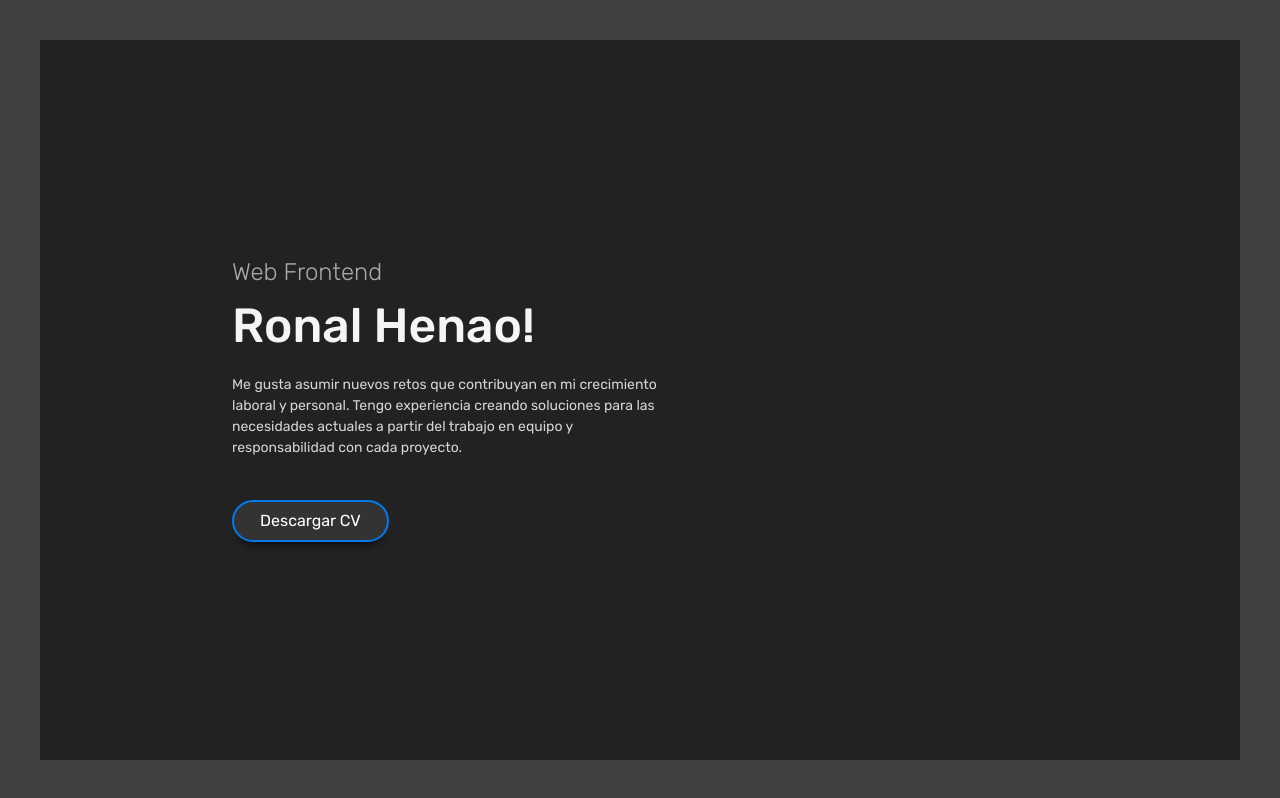
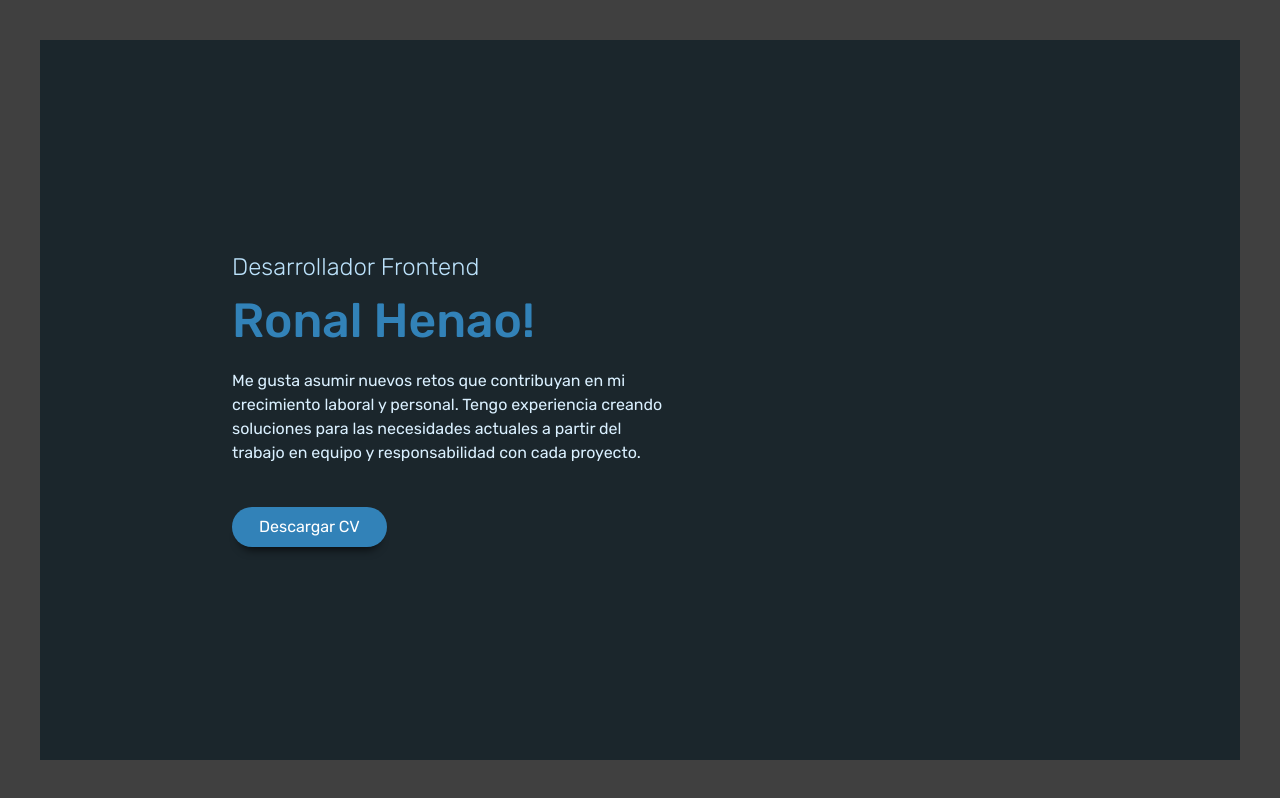
Before and after one commit to ronalhenao/ronalhenao.github.io, a plain HTML site: page index.html in a window 1280 px wide. Drawn offline with nearby package versions, Linux system fonts and the light colour scheme.

Commit message:
update resume

```diff
--- a/css/style.css
+++ b/css/style.css
@@ -6,35 +6,57 @@ body{
 }
 
 h1{
-  font-size: 48px;
+  font-size: 38px;
   display: block;
   margin-bottom: 20px;
-  color: #f5f5f5;
+  color: #3282b8;
+}
+
+@media(min-width:768px){
+  h1{
+    font-size: 48px;
+  }
 }
 
 h4{
   font-weight: 300;
-  color: #aaa;
+  color: #bbe1fa;
   margin-bottom: 10px;
+  font-size: 22px;
+}
+
+@media(min-width:768px){
+  h4{
+    font-size: 24px;
+  }
 }
 
 p{
-  font-size: 14px;
-  color: #d5d5d5;
+  font-size: 15px;
+  color: #daf0ff;
+}
+
+@media(min-width:768px){
+  p{
+    font-size: 16px;
+  }
 }
 
 /* secciones */
 .secciones {
-  padding: 40px;
+  padding: 10px;
   height: 100vh;
+}
 
+@media(min-width:768px){
+  .secciones {
+    padding: 40px;
+  }
 }
 
 .intro {
-  background: #202020;
-  background: #222222;
+  background: #1b262c;
   display: flex;
-  /* justify-content: center; */
   align-items: center;
   color: #fff;
   width: 100%;
@@ -42,26 +64,38 @@ p{
 }
 
 .intro-content{
-  width: 36%;
-  left: 16%;
+  padding: 30px;
   position: relative;
 }
 
+@media(min-width:768px){
+  .intro-content{
+    width: 36%;
+    left: 16%;
+    padding: 0;
+  }
+}
+
 .btn{
-  border: 2px solid #007ced;
-  background: #333;
+  background: #3282b8;
   box-shadow: 0 10px 10px -8px rgba(0,0,0,.78);
   border-radius: 30px;
   color: #fff;
   padding: 7px 26px;
-  font-size: 16px;
+  font-size: 15px;
   margin-top: 26px;
   -webkit-transition: all .3s;
   -o-transition: all .3s;
   transition: all .3s;
 }
 
+@media(min-width:768px){
+  .btn{
+    font-size: 16px;
+  }
+}
+
 .btn:hover{
-  background:#007ced;
+  background: #0f4c75;
   color: #fff;
 }
--- a/index.html
+++ b/index.html
@@ -11,17 +11,17 @@
     <!-- Style CSS -->
     <link rel="stylesheet" href="css/style.css">
 
-    <title>Ronal Henao! - Web Frontend</title>
+    <title>Ronal Henao! - Frontend Dev</title>
   </head>
 
   <body>
     <div class="secciones">
         <section class="intro">
           <div class="intro-content">
-            <h4>Web Frontend</h4>
+            <h4>Desarrollador Frontend</h4>
             <h1>Ronal Henao!</h1>
             <p>Me gusta asumir nuevos retos que contribuyan en mi crecimiento laboral y personal. Tengo experiencia creando soluciones para las necesidades actuales a partir del trabajo en equipo y responsabilidad con cada proyecto.</p>
-            <a class="btn" href="assets/resume-ronalhenao.pdf" target="_blank">Descargar CV</a>
+            <a class="btn" href="assets/ronalhenao-resume.pdf" target="_blank">Descargar CV</a>
           </div>
       </section>
     </div>
```
Also changed, not shown: 2 other files.
